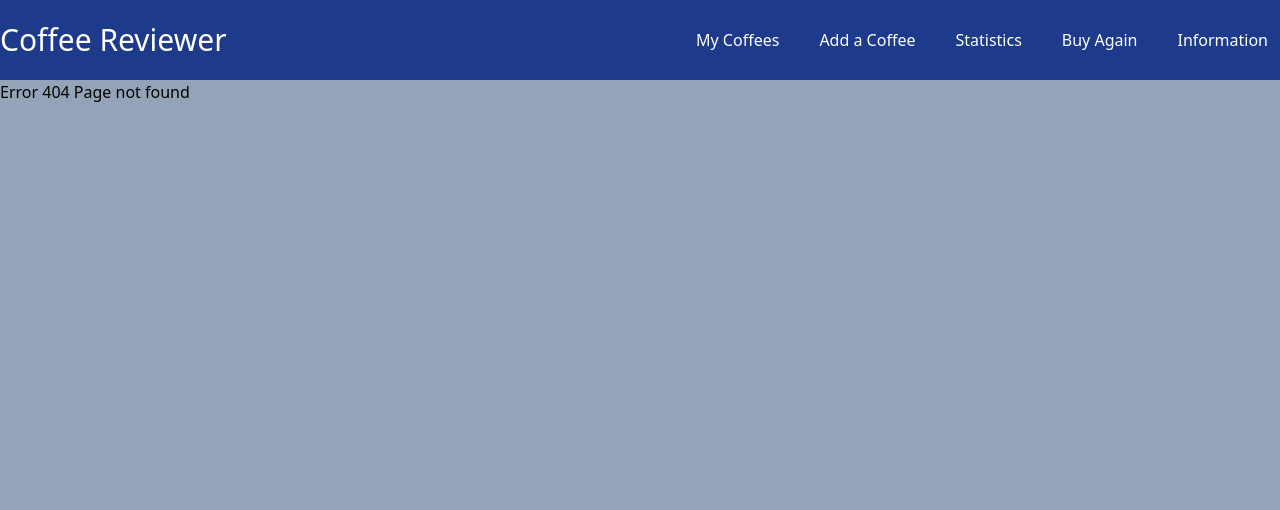
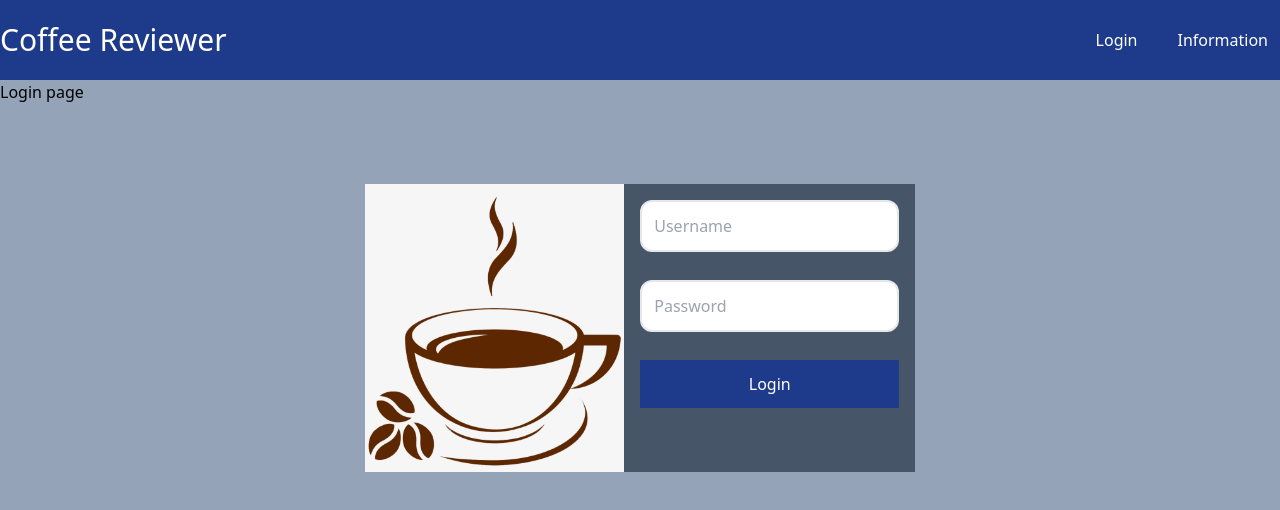
Before and after one commit to ecanal16/awd_project, a Vue app: page /login in a window 1280 px wide. Before the commit this address had no page. Shown: the top 510 px of the page. Built offline with nearby package versions, Linux system fonts and the light colour scheme.

Commit message:
Login, Logout, Nav Guard implemented

```diff
--- a/src/components/Nav.vue
+++ b/src/components/Nav.vue
@@ -1,13 +1,28 @@
+<script setup>
+import { useRouter } from "vue-router";
+import useAuth from "../composables/useAuth";
+const { isAuthenticated, logout } = useAuth();
+const router = useRouter();
+const loggingOut = () => {
+  logout();
+  router.push("/login");
+};
+</script>
+
 <template>
    <div class="bg-blue-900 text-white">
        <div class="container mx-auto flex justify-between items-center">
            <h1 class="text-3xl">Coffee Reviewer</h1>
            <nav>
                <ul class="flex space-x-4">
+                   <router-link to="/login" v-if="!isAuthenticated"><li class="py-7 px-3 hover:cursor-pointer hover:bg-red-300">Login</li></router-link>
+                   <div v-else class="flex">
+                   <button @click="loggingOut"><li class="py-7 px-3 hover:cursor-pointer hover:bg-red-300">Logout</li></button>
                    <router-link to="/"><li class="py-7 px-3 hover:cursor-pointer hover:bg-red-300">My Coffees</li></router-link>
                    <router-link to="/addC"><li class="py-7 px-3 hover:cursor-pointer hover:bg-red-300">Add a Coffee</li></router-link>
                    <router-link to="/stats"><li class="py-7 px-3 hover:cursor-pointer hover:bg-red-300">Statistics</li></router-link>
                    <router-link to="/buyAgain"><li class="py-7 px-3 hover:cursor-pointer hover:bg-red-300">Buy Again</li></router-link>
+                   </div>
                    <router-link to="/info"><li class="py-7 px-3 hover:cursor-pointer hover:bg-red-300">Information</li></router-link>
                </ul>
            </nav>
--- /dev/null
+++ b/src/composables/useAuth.js
@@ -0,0 +1,26 @@
+import { ref } from 'vue';
+
+const isAuthenticated = ref(false);
+
+const user = ref("");
+
+const usersFromDB = [{username: "admin", password: "admin", name: "Administrator"}];
+
+const useAuth = () => {
+    const login = (username, password) => {
+        const user = usersFromDB.find(
+            (user) => user.username === username && user.password === password);
+            if (user) {
+                isAuthenticated.value = true;
+                user.value = user.name;
+            }
+    };
+
+    const logout = () => {
+        isAuthenticated.value = false;
+        user.value = "";
+    };
+
+    return { isAuthenticated, login, logout, user};
+};
+export default useAuth;
--- /dev/null
+++ b/src/pages/login.vue
@@ -0,0 +1,32 @@
+<script setup>
+import { ref } from "vue";
+import { useRouter } from "vue-router";
+import useAuth from "../composables/useAuth";
+
+const { isAuthenticated, login } = useAuth();
+
+const username = ref("");
+const password = ref("");
+
+const router = useRouter();
+
+const loggingIn = () => {
+    login(username.value, password.value);
+    if (isAuthenticated.value) {
+        router.push("/");
+    }
+};
+</script>
+<template>
+    <h1>Login page</h1>
+    <div class="flex flex-col items-center justify-center mt-20">
+        <div class="flex rounded-lg justify-center items-center">
+        <img class="h-72" src="../assets/loginC.jpeg" alt="coffee clipart">
+        <form @submit.prevent="loggingIn" class="flex flex-col space-y-7 p-4 bg-slate-600 h-72">
+            <input type="text" v-model="username" class="border-2 rounded-xl p-3" placeholder="Username"/>
+            <input type="password" v-model="password" class="border-2 rounded-xl p-3" placeholder="Password"/>
+            <button type="submit" @submit.prevent="loggingIn" class="bg-blue-900 text-white py-3">Login</button>
+        </form>
+        </div>
+    </div>
+</template>
--- a/src/router.js
+++ b/src/router.js
@@ -1,11 +1,15 @@
 import { createRouter, createWebHistory } from "vue-router";
+import useAuth from "./composables/useAuth";
 
 import Index from "./pages/index.vue";
 import AddC from "./pages/addC.vue";
 import Stats from "./pages/stats.vue";
 import BuyAgain from "./pages/buyAgain.vue";
 import Info from "./pages/info.vue";
+import Login from "./pages/login.vue";
 import PNF from "./pages/notFound.vue";
+
+const { isAuthenticated } = useAuth();
 
 
 const routes = [
@@ -13,26 +17,59 @@ const routes = [
     path: "/",
     name: "Index",
     component: Index,
+    beforeEnter: (to, from, next) => {
+      console.log(isAuthenticated);
+      if (!isAuthenticated.value) {
+        next("/login");
+      }
+      next();
+    },
   },
   {
     path: "/addC",
     name: "AddC",
     component: AddC,
+    beforeEnter: (to, from, next) => {
+      console.log(isAuthenticated);
+      if (!isAuthenticated.value) {
+        next("/login");
+      }
+      next();
+    },
   },
   {
     path: "/stats",
     name: "Stats",
     component: Stats,
+    beforeEnter: (to, from, next) => {
+      console.log(isAuthenticated);
+      if (!isAuthenticated.value) {
+        next("/login");
+      }
+      next();
+    },
   },
   {
     path: "/buyAgain",
     name: "BuyAgain",
     component: BuyAgain,
+    beforeEnter: (to, from, next) => {
+      console.log(isAuthenticated);
+      if (!isAuthenticated.value) {
+        next("/login");
+      }
+      next();
+    },
   },
   {
     path: "/info",
     name: "Info",
     component: Info,
+  },
+  {
+    path: "/login",
+    name: "Login",
+    component: Login,
   },
   {
     path: "/:pathMatch(.*)*",
```
Also changed, not shown: src/assets/loginC.jpeg (added).
